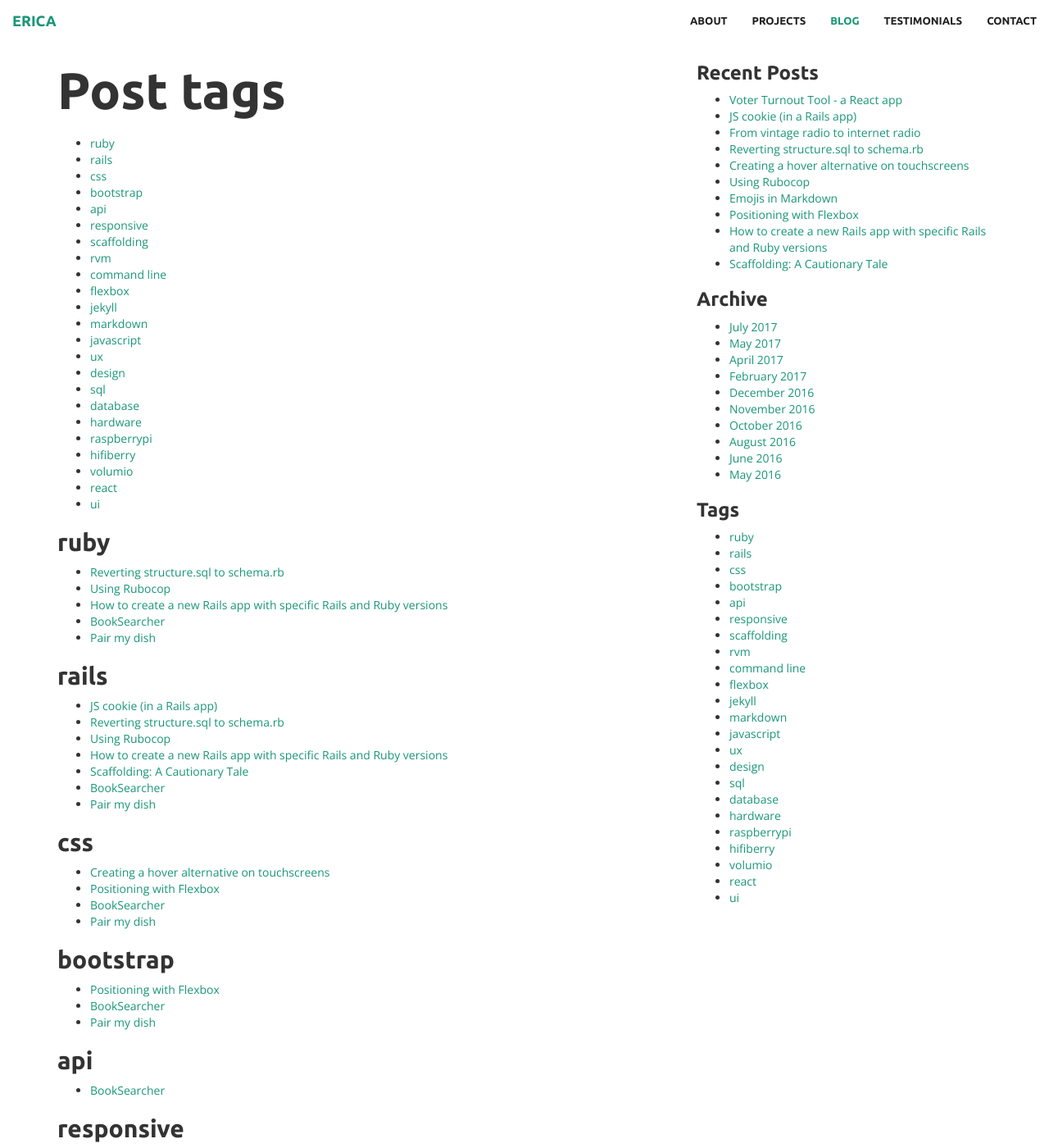
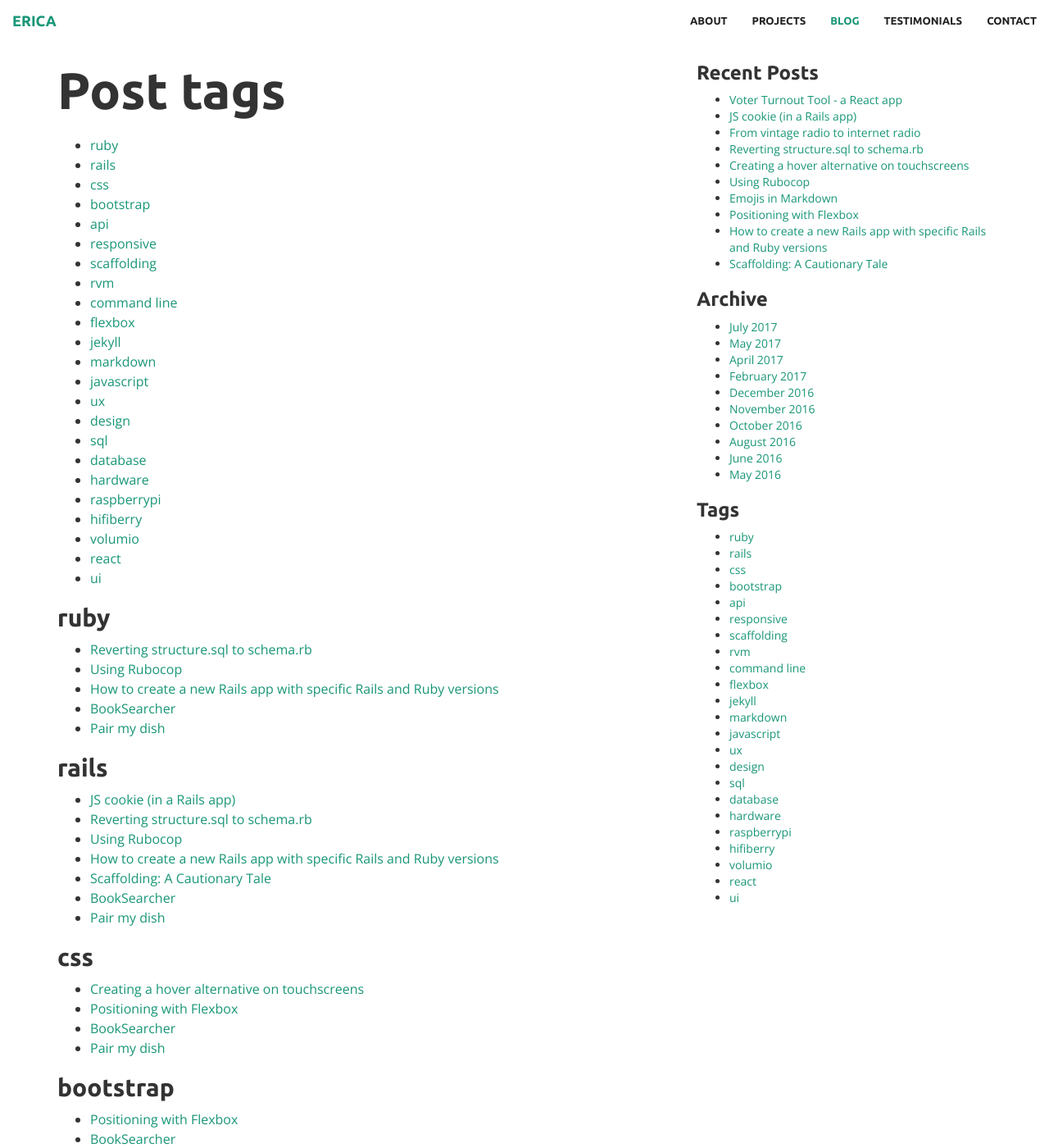
Before and after one commit to ESosa0/ericablog, a Jekyll site: the page built from tags.html, in a window 1280 px wide and 1400 px high. Shown: the whole window at 82% size. Built offline with Jekyll 4.4.1, drawn with Linux system fonts in a browser that asks for light colours.

Commit message:
adjusted li styling

```diff
--- a/_sass/style.scss
+++ b/_sass/style.scss
@@ -104,3 +104,8 @@
     margin-top: 10px;
     margin-bottom: 10px;
 }
+
+.content li {
+    font-size: 16px;
+    line-height: 1.5;
+}
```
